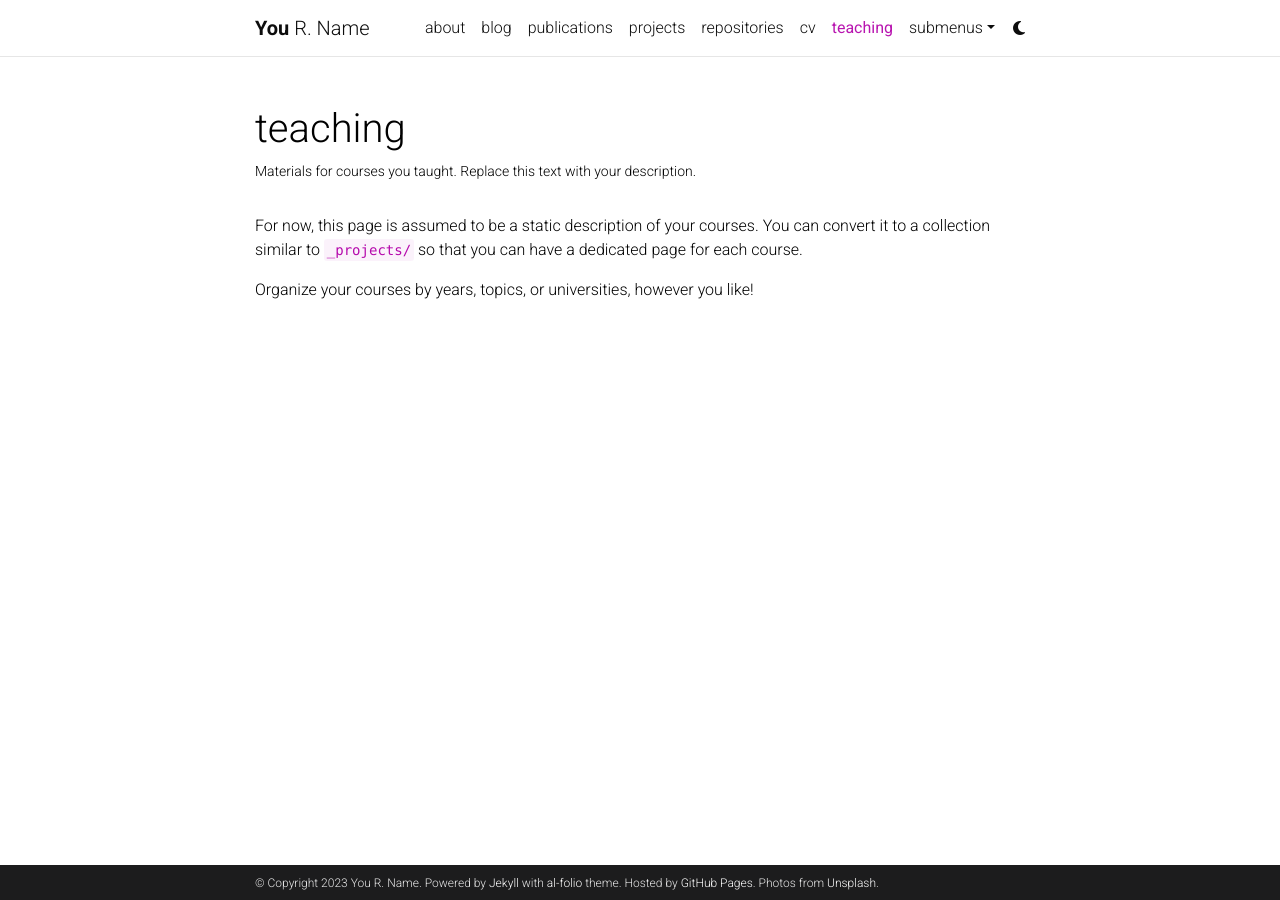
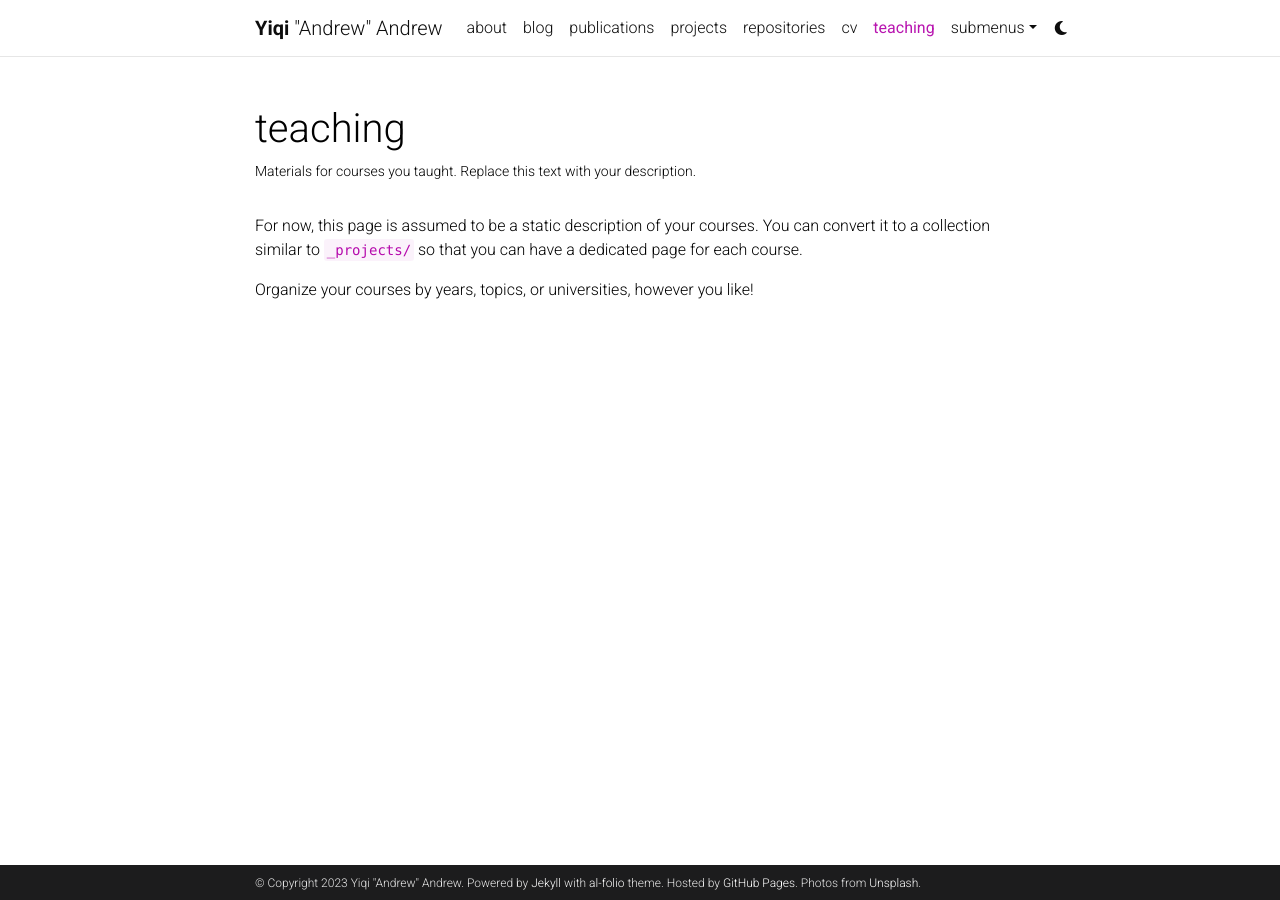
Before and after one commit to liuyiqiandrew/liuyiqiandrew.github.io, a Jekyll site: the page built from _pages/teaching.md, in a window 1280 px wide. Built offline with Jekyll 4.4.1, drawn with Linux system fonts in a browser that asks for light colours; comment, search, counter and statistics services are not loaded; a style sheet for code colours, icons or effects is not loaded.

Commit message:
modify config.yml, name secion

```diff
--- a/_config.yml
+++ b/_config.yml
@@ -3,10 +3,10 @@
 # -----------------------------------------------------------------------------
 
 title: blank # the website title (if blank, full name will be used instead)
-first_name: You
-middle_name: R.
-last_name: Name
-email: you@example.com
+first_name: Yiqi
+middle_name: "\u0022Andrew\u0022"
+last_name: Andrew
+email: yl9946@princeton.edu
 description: > # the ">" symbol means to ignore newlines until "footer_text:"
   A simple, whitespace theme for academics. Based on [*folio](https://github.com/bogoli/-folio) design.
 footer_text: >
```
